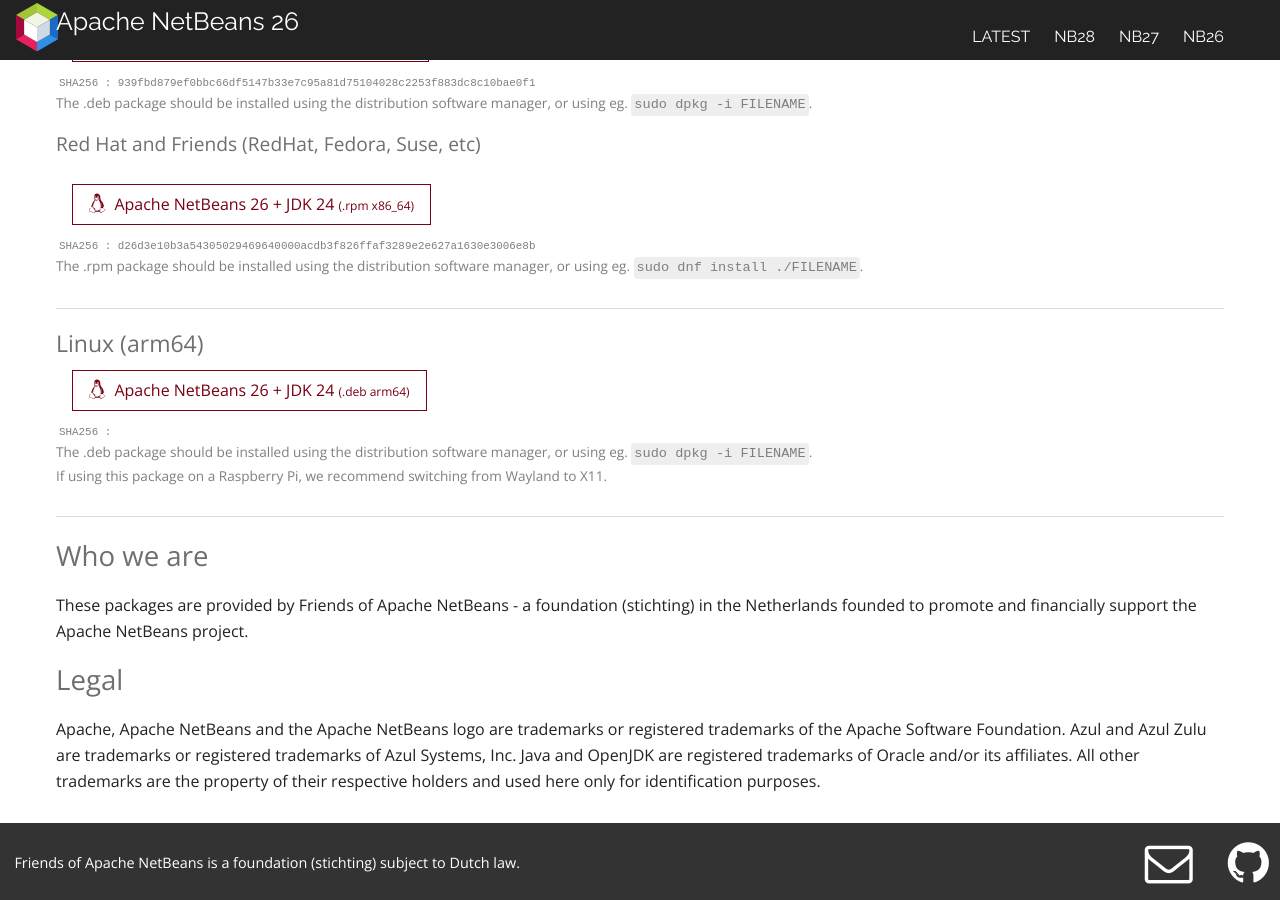
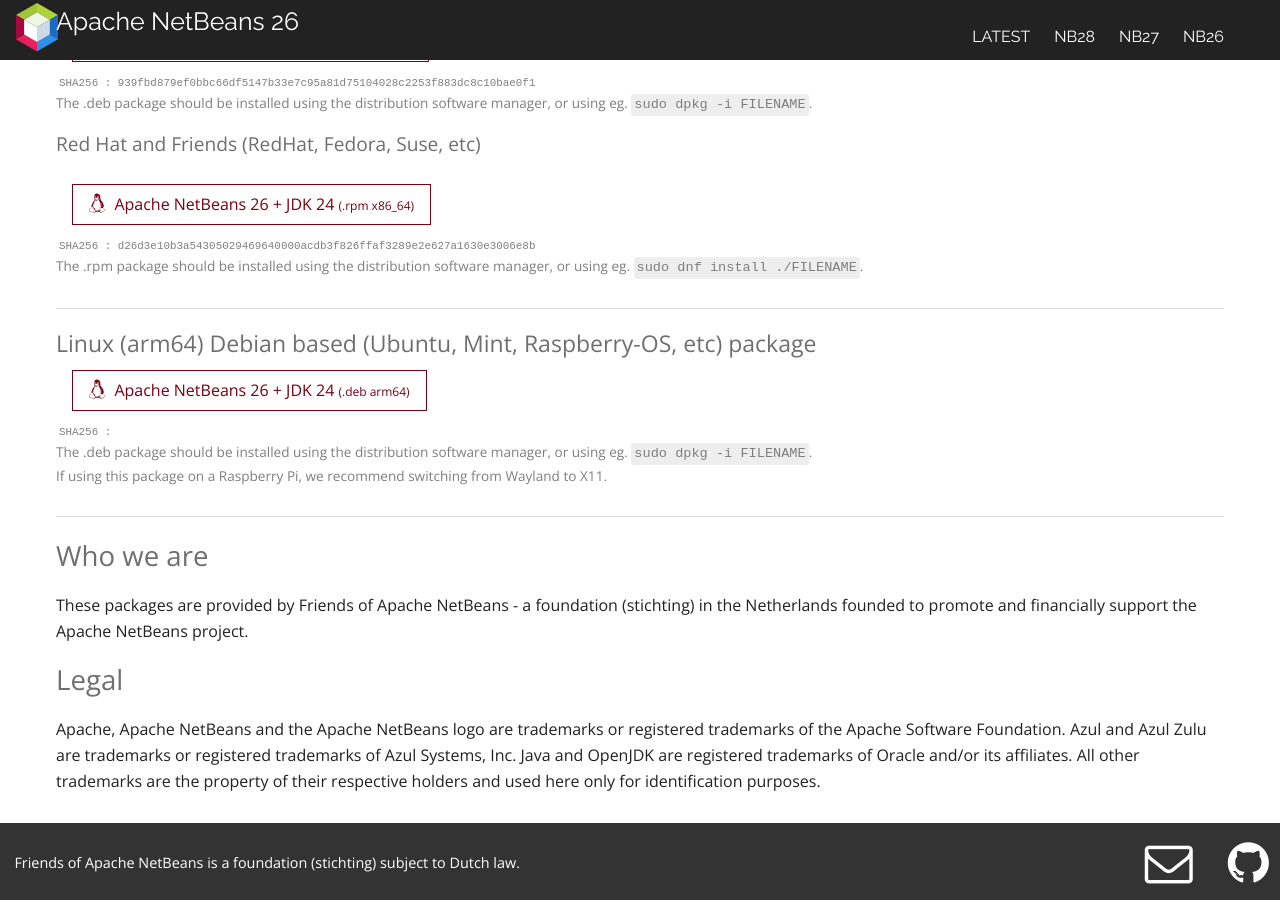
Before and after one commit to Friends-of-Apache-NetBeans/netbeans-installers-site, a Jekyll site: the page built from nb26.md, in a window 1280 px wide and 900 px high, scrolled down 729 px. Built offline with Jekyll 4.4.1, drawn with Linux system fonts in a browser that asks for light colours; nearby versions of some CDN libraries.

Commit message:
raspberry as target

```diff
--- a/_layouts/release.html
+++ b/_layouts/release.html
@@ -39,7 +39,7 @@
     </aside>
   </section>
   <section class="download-arch">
-    <h3>Linux (arm64)</h3>
+    <h3>Linux (arm64) Debian based  (Ubuntu, Mint, Raspberry-OS, etc) package</h3>
     <div><a href="{{ sb.downloadbase }}/{{ sb.linux-deb-arm64-file }}"
             class="btn"><i class="fa fa-linux"></i>
         Apache NetBeans {{ sb.netbeans-version }} + JDK {{ sb.jdk-version }}
```
